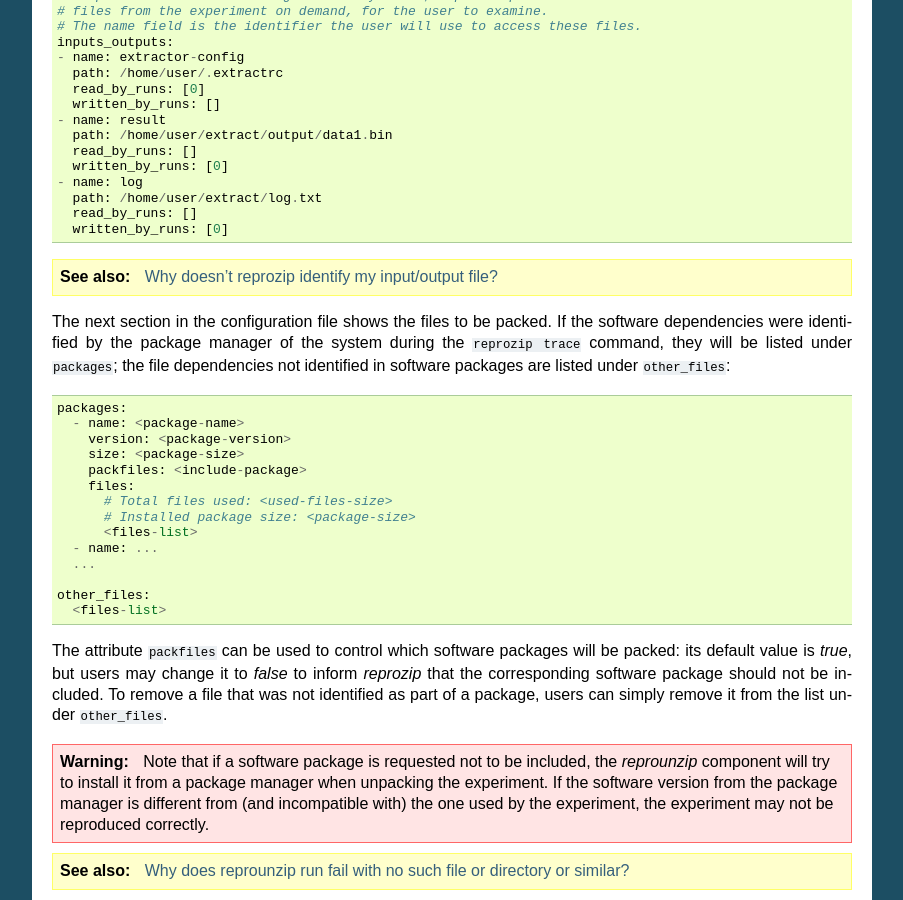
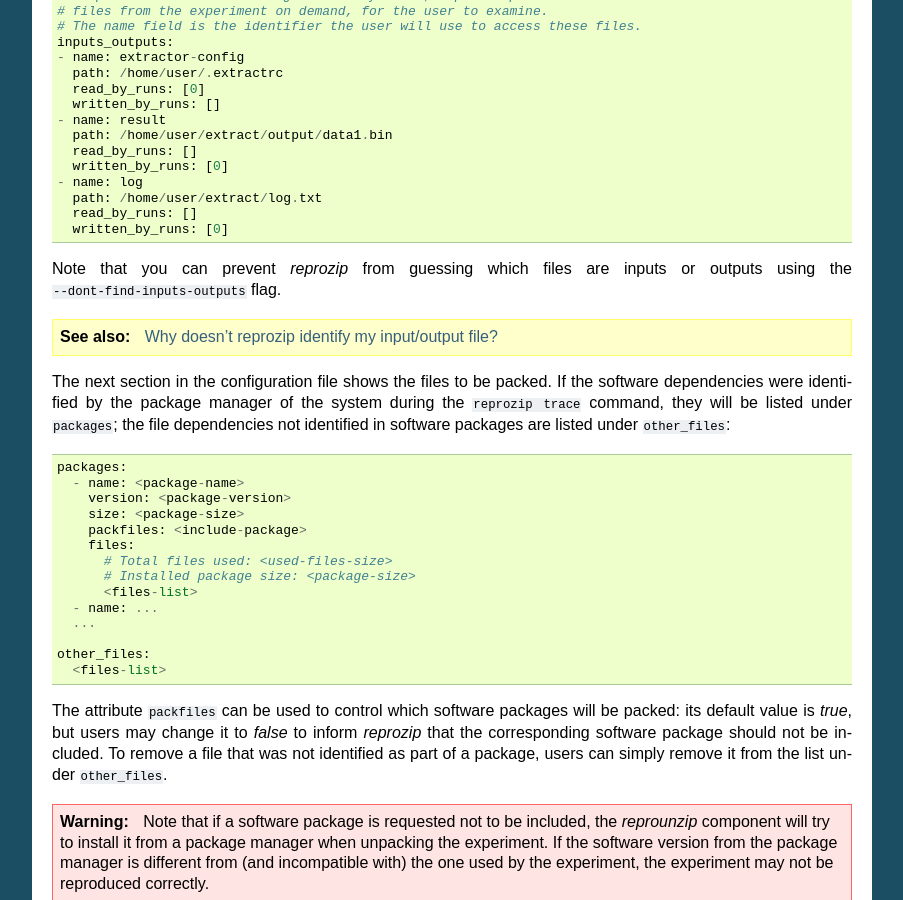
Before and after one commit to VIDA-NYU/reprozip, a Sphinx documentation site: the page built from docs/packing.rst, in a window 1280 px wide and 900 px high, scrolled down 1741 px. Shown: the whole window, without its empty margins (198-1101 px from the left). Built offline with Sphinx 7.4.7, drawn with Linux system fonts in a browser that asks for light colours; pages that are not in the unit, such as notebooks, are missing from menus.

Commit message:
DOC: Mention --dont-find-inputs-outputs

```diff
--- a/docs/packing.rst
+++ b/docs/packing.rst
@@ -80,6 +80,8 @@
       path: /home/user/extract/log.txt
       read_by_runs: []
       written_by_runs: [0]
+
+Note that you can prevent `reprozip` from guessing which files are inputs or outputs using the ``--dont-find-inputs-outputs`` flag.
 
 ..  seealso:: :ref:`file_id`
 
```
